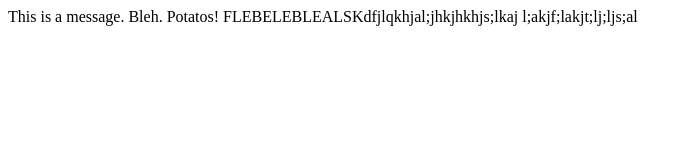
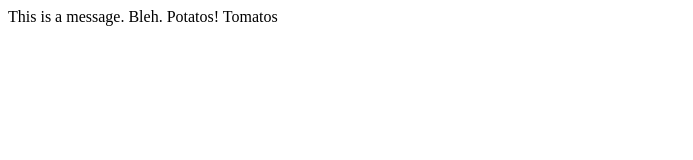
Before and after one commit to DevMtn-Practice-Org/dv-mt-grp-prjct, a plain HTML site: page index.html in a window 1280 px wide. Shown: the whole page, without its empty margins (0-693 px from the left). Drawn offline with nearby package versions, Linux system fonts and the light colour scheme; some packages are replaced by stand-ins of ours.

Commit message:
Changed something

```diff
--- a/index.html
+++ b/index.html
@@ -8,8 +8,7 @@
 
   This is a message.
   Bleh. Potatos!
-  FLEBELEBLEALSKdfjlqkhjal;jhkjhkhjs;lkaj
-  l;akjf;lakjt;lj;ljs;al
+  Tomatos
 
 
      <script src="https://ajax.googleapis.com/ajax/libs/angularjs/1.4.3/angular.js"></script>
```
